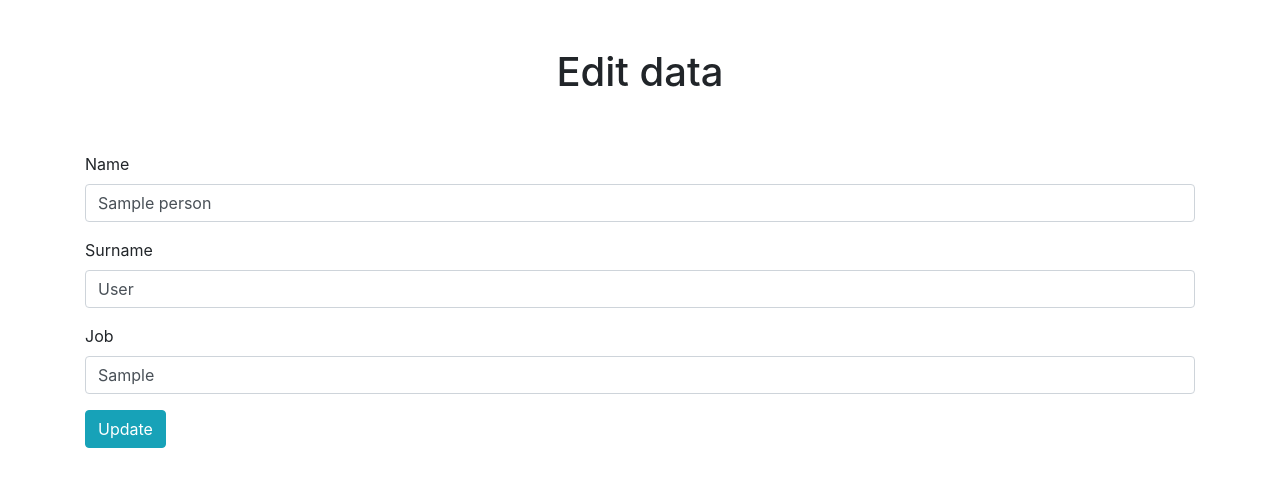
After one commit to kwieczorek98/crud, a PHP site: page /includes/edit.php?id=1 in a window 1280 px wide. The commit adds this page. Shown: the top 495 px of the page. Run offline with PHP 8.4, Linux system fonts and the light colour scheme; tables that the repository leaves empty or names only in its code hold one stand-in row (values such as "Sample post"); some libraries are stand-ins or nearby versions.

Commit message:
Added edit and delete

```diff
--- /dev/null
+++ b/includes/edit.php
@@ -0,0 +1,61 @@
+<?php
+
+    require 'db.php';
+    require_once 'header.php';
+
+    $id = $_GET['id'];
+
+    $sql = 'SELECT * FROM persons WHERE id=:id';
+    $statement = $connection->prepare($sql);
+    $statement->execute([
+        ':id' => $id,
+    ]);
+
+    $person = $statement->fetch(PDO::FETCH_OBJ);
+
+    if(isset($_POST['name']) && isset($_POST['surname']) && isset($_POST['job']))
+        {
+            $name = $_POST['name'];
+            $surname = $_POST['surname'];
+            $job = $_POST['job'];
+            $id_post = $_POST['id'];
+            $sqlu = "UPDATE `persons` SET `name` = :name, `surname` = :surname, `job` = :job WHERE `id` = :id";
+            $stmt = $connection->prepare($sqlu);
+            $stmt->execute([
+                    ':name' => $name,
+                    ':surname' => $surname,
+                    ':job' => $job,
+                    ':id' => $id_post,
+            ]);
+                header("Location: ../index.php");
+
+
+        }
+
+
+
+    ?>
+    <h1 class="text-center p-5">Edit data</h1>
+    <form class="pb-5" action="edit.php" method="post">
+        <div class="container">
+
+                <input type="hidden" class="form-control" id="id" name="id" placeholder="Enter id" value="<?= $person->id?>">
+
+            <div class="form-group">
+                <label for="name">Name</label>
+                <input type="text" class="form-control" id="name" name="name" placeholder="Enter name" value="<?= $person->name?>">
+            </div>
+            <div class="form-group">
+                <label for="surname">Surname</label>
+                <input type="text" class="form-control" id="surname" name="surname" placeholder="Enter surname" value="<?= $person->surname?>">
+            </div>
+            <div class="form-group">
+                <label for="job">Job</label>
+                <input type="text" class="form-control" id="job" name="job" placeholder="Enter job" value="<?= $person->job?>">
+            </div>
+            <button type="submit" class="btn btn-info" name="submit">Update</button>
+        </div>
+    </form>
+<?php
+    require_once 'footer.php';
+?>
--- a/index.php
+++ b/index.php
@@ -45,10 +45,10 @@
                             <td><?= $person->surname; ?></td>
                             <td><?= $person->job; ?></td>
                             <td>
-                                <button class="btn btn-warning">Edit</button>
+                                <a class="btn btn-warning" href="includes/edit.php?id=<?= $person->id ?>">Edit</a>
                             </td>
                             <td>
-                                <button class="btn btn-danger">Delete</button>
+                                <a class="btn btn-danger text-white" href="includes/delete.php?id=<?= $person->id ?>">Delete</a>
                             </td>
                         </tr>
                     <?php
```
Also changed, not shown: includes/delete.php (added, +15 -0 lines).
